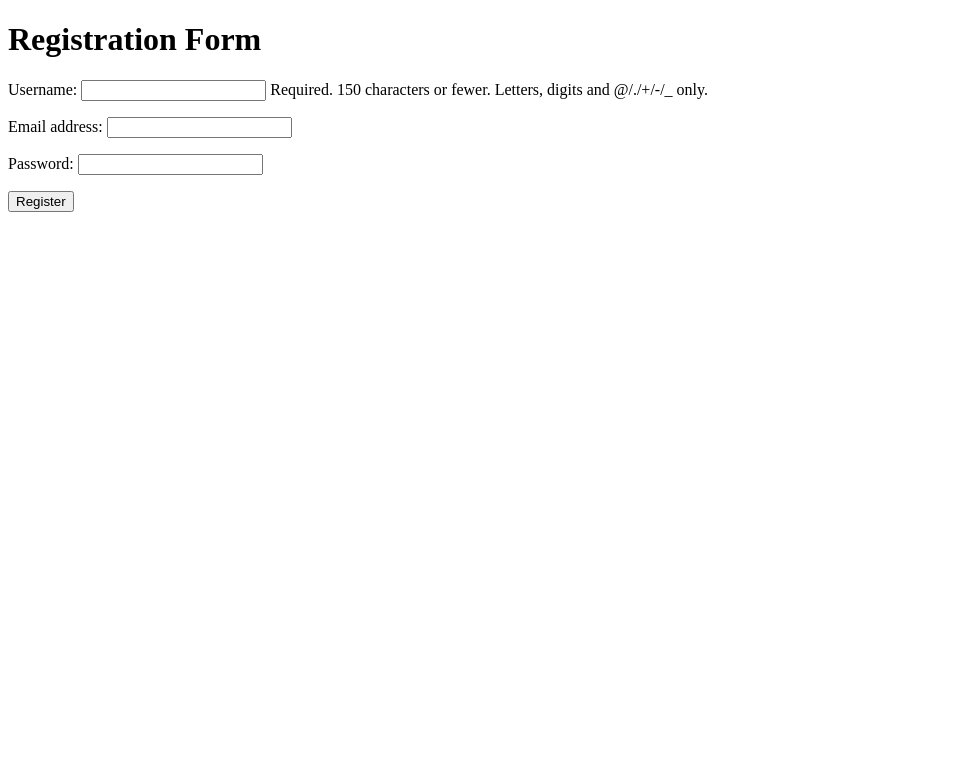
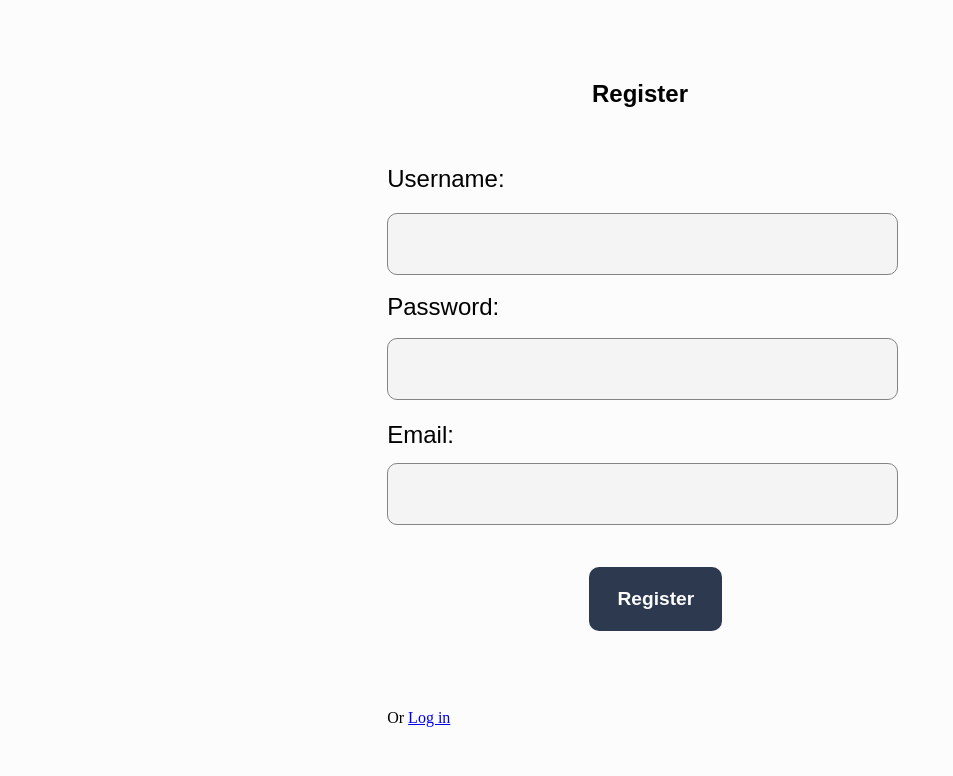
Before and after one commit to justProductAnalyst/Books-Recommendation-System, a Django app: page /register/ in a window 1280 px wide. Shown: the top 776 px of the page, without its empty margins (0-953 px from the left). Run offline with Django 4.2, Linux system fonts and the light colour scheme; parts of the project's set-up code (start-up, migrations or seed data) failed here and were passed over.

Commit message:
Add registration form, fix layout and visuals

```diff
--- a/webApp/BRS/main/static/main/css/login.css
+++ b/webApp/BRS/main/static/main/css/login.css
@@ -1,144 +1,217 @@
 body {
     margin: 0;
     background-color: #FCFCFC;
-    justify-content: center;
-}
-
-.frame-22,
-.frame-22 * {
-    box-sizing: border-box;
-
 }
 .frame-22 {
-    height: 681px;
+    margin-left: 25%;
+    margin-right:25%;
+    margin-top: 5%;
     position: relative;
+    display: flex;
+    padding: 1rem 1.0625rem;
+    justify-content: center;
+    align-items: center;
+    gap: 0.875rem;
+}
+button, input[type="submit"], input[type="reset"] {
+    background: none;
+    color: inherit;
+    border: none;
+    padding: 0;
+    font: inherit;
+    cursor: pointer;
+    outline: inherit;
 }
 .rectangle-9 {
-    background: #fcfcfc;
-    border-radius: 40px;
-    width: 627px;
-    height: 681px;
-    position: absolute;
-    left: 0px;
-    top: 0px;
+    width: 39.1875rem;
+    height: 42.5625rem;
+    flex-shrink: 0;
+    border-radius: 2.5rem;
+    background: #FCFCFC;
 }
 .frame-24 {
+    flex-direction: column;
+    align-items: center;
+    gap: 3.5625rem;
     display: flex;
-    flex-direction: column;
-    gap: 137px;
-    align-items: center;
-    justify-content: flex-start;
-    position: absolute;
-    left: 60px;
-    top: 35px;
 }
 .sign-up-or-log-in {
     color: #000000;
     text-align: left;
     font-family: "Inter-Bold", sans-serif;
-    font-size: 24px;
+    font-size: 1.5rem;
+    font-style: normal;
     font-weight: 700;
-    position: relative;
+    line-height: normal;
 }
 .frame-18 {
     display: flex;
     flex-direction: column;
-    gap: 29px;
     align-items: flex-start;
     justify-content: flex-start;
     flex-shrink: 0;
     position: relative;
+    gap: 2.8125rem;
+/*    display: grid;*/
+/*    grid-template-rows: repeat(5, 1fr);*/
+/*    grid-template-columns: repeat(1, 1fr);*/
 }
 .group-8 {
-    flex-shrink: 0;
-    width: 505.55px;
-    height: 100px;
-    position: static;
+    width: 31.59719rem;
+    height: 6.25rem;
 }
 .group-18 {
-    width: 504.47px;
-    height: 58px;
-    position: static;
+    width: 31.52969rem;
+    height: 3.625rem;
+    flex-shrink: 0;
 }
 .rectangle-10 {
     background: #f4f4f4;
-    border-radius: 10px;
-    border-style: solid;
-    border-color: #848484;
-    border-width: 1px;
-    width: 504.47px;
-    height: 58px;
     position: absolute;
-    left: 1.08px;
-    top: 42px;
+    left: 0rem;
+    top: 3rem;
+    width: 31.52969rem;
+    height: 3.625rem;
+    flex-shrink: 0;
+    border-radius: 0.625rem;
+    border: 1px solid #848484;
+    font-family: "Inter-Regular", sans-serif;
+    color: #949494;
+    font-size: 1.25rem;
+    font-style: normal;
+    font-weight: 400;
+    line-height: normal;
 }
 .john-smith-gmail-com {
+    font-family: "Inter-Regular", sans-serif;
+    width: 17.79694rem;
+    height: 2.03913rem;
+    flex-shrink: 0;
     color: #949494;
+    font-size: 1.25rem;
+    font-style: normal;
+    font-weight: 400;
+    line-height: normal;
+}
+.email {
     text-align: left;
     font-family: "Inter-Regular", sans-serif;
-    font-size: 20px;
-    font-weight: 400;
-    position: absolute;
-    left: 16.08px;
-    top: 59px;
-    width: 284.75px;
-    height: 32.63px;
-}
-.email {
-    color: #000000;
-    text-align: left;
-    font-family: "Inter-Regular", sans-serif;
-    font-size: 24px;
     font-weight: 400;
     position: absolute;
     left: 0px;
     top: 0px;
-    width: 88.3px;
-    height: 32.24px;
+    width: 5.51875rem;
+    height: 2.01475rem;
+    flex-shrink: 0;
+    color: #000;
+    font-size: 1.5rem;
+    font-style: normal;
+    line-height: normal;
+}
+.email2 {
+    text-align: left;
+    font-family: "Inter-Regular", sans-serif;
+    font-weight: 400;
+    position: absolute;
+    left: 0px;
+    top: 16rem;
+    width: 5.51875rem;
+    height: 2.01475rem;
+    flex-shrink: 0;
+    color: #000;
+    font-size: 1.5rem;
+    font-style: normal;
+    line-height: normal;
+}
+.rectangle-101 {
+    background: #f4f4f4;
+    position: absolute;
+    left: 0rem;
+    top: 18.6rem;
+    width: 31.52969rem;
+    height: 3.625rem;
+    flex-shrink: 0;
+    border-radius: 0.625rem;
+    border: 1px solid #848484;
+    font-family: "Inter-Regular", sans-serif;
+    color: #949494;
+    font-size: 1.25rem;
+    font-style: normal;
+    font-weight: 400;
+    line-height: normal;
 }
 .rectangle-102 {
     background: #f4f4f4;
-    border-radius: 10px;
-    border-style: solid;
-    border-color: #848484;
-    border-width: 1px;
-    width: 504.47px;
-    height: 58px;
     position: absolute;
-    left: 1.08px;
-    top: 171px;
+    left: 0rem;
+    top: 10.8rem;
+    width: 31.52969rem;
+    height: 3.625rem;
+    flex-shrink: 0;
+    border-radius: 0.625rem;
+    border: 1px solid #848484;
+    font-family: "Inter-Regular", sans-serif;
+    color: #949494;
+    font-size: 1.25rem;
+    font-style: normal;
+    font-weight: 400;
+    line-height: normal;
 }
 .password {
-    color: #000000;
     text-align: left;
     font-family: "Inter-Regular", sans-serif;
-    font-size: 24px;
     font-weight: 400;
     position: absolute;
     left: 0px;
-    top: 129px;
-    width: 146px;
-    height: 32px;
+    top: 8rem;
+    width: 5.51875rem;
+    height: 2.01475rem;
+    flex-shrink: 0;
+    color: #000;
+    font-size: 1.5rem;
+    font-style: normal;
+    line-height: normal;
 }
 .frame-13 {
-    background: #2c394f;
-    border-radius: 10px;
-    padding: 21px 28px 21px 28px;
     display: flex;
-    flex-direction: row;
-    gap: 10px;
+    padding: 1.3125rem 1.75rem;
+    justify-content: center;
     align-items: center;
+    gap: 0.625rem;
+    border-radius: 0.625rem;
+    background: #2C394F;
+    position: relative;
+    left: 40%;
+}
+.frame-14 {
+    display: flex;
+    padding: 1.3125rem 1.75rem;
     justify-content: center;
-    flex-shrink: 0;
+    align-items: center;
+    gap: 5.625rem;
+    border-radius: 0.625rem;
+    background: #2C394F;
     position: relative;
+    left: 40%;
+    top: 7rem;
 }
 .sign-up-log-in {
     color: #fcfcfc;
     text-align: left;
     font-family: "Inter-Bold", sans-serif;
-    font-size: 24px;
+    font-size: 1.2rem;
+    font-style: normal;
     font-weight: 700;
-    position: relative;
+    line-height: normal;
+}
+.sign-up-log-in {
+    color: #fcfcfc;
+    text-align: left;
+    font-family: "Inter-Bold", sans-serif;
+    font-size: 1.2rem;
+    font-style: normal;
+    font-weight: 700;
+    line-height: normal;
 }
 .frame-132 {
     display: flex;
--- a/webApp/BRS/main/templates/main/register.html
+++ b/webApp/BRS/main/templates/main/register.html
@@ -1,14 +1,53 @@
+{% load static %} <!-- Подключаем папку static -->
 <!DOCTYPE html>
 <html>
 <head>
-    <title>Registration</title>
+  <link rel="stylesheet" href="globals.css"/>
+    <link rel="stylesheet" href="{% static 'main/css/login.css' %}"/>
 </head>
-<body>
-    <h1>Registration Form</h1>
+    <body>
+    <div id="message-block">
+    {% for message in messages %}
+        <div class="message-{{ message.tags }}">
+        {{ message }}
+        </div>
+    {% endfor %}
+    </div>
     <form method="post">
-        {% csrf_token %}
-        {{ form.as_p }}
-        <button type="submit">Register</button>
-    </form>
+      {% csrf_token %}
+        <div class="frame-22">
+            <input type="hidden" name="csrfmiddlewaretoken" value="UUuWHpm9chDdgSTU1nndkI8cYo9wov7czDJZlQWrDujPtjX8W9bkznJyznMEUa9o">
+            <div class="rectangle-9">
+                <div class="frame-24">
+                    <div class="sign-up-or-log-in">Register</div>
+                    <section class="frame-18">
+                        <div class="group-8">
+                            <div class="group-18">
+                                <input class="rectangle-10" type="text" name="username" maxlength="150" required aria-describedby="id_username_helptext" id="id_username">
+
+                            </div>
+                            <label for="id_username" class='email'>Username:</label>
+                        </div>
+                        <div class="group-8">
+                            <div class="group-18">
+                                <input class="rectangle-102" type="password" id="password" name="password">
+                            </div>
+                            <label class="password" for="password">Password:</label>
+                        </div>
+                        <div class="frame-14">
+                            <button type="submit" class="sign-up-log-in">Register</button>
+                        </div>
+                        <div class="group-8">
+                            <div class="group-18">
+                                <input class="rectangle-101" type="email" name="email" maxlength="254" id="id_email">
+                            </div>
+                            <label for="id_email" class='email2'>Email:</label>
+                        </div>
+                        <div>Or <a href="/login" class="button">Log in</a></div>
+                    </section>
+                </div>
+            </div>
+        </div>
+        </form>
 </body>
 </html>
```
Also changed, not shown: webApp/BRS/main/static/main/css/main.css (+3 -4 lines), webApp/BRS/main/templates/main/login.html (+21 -6 lines).
